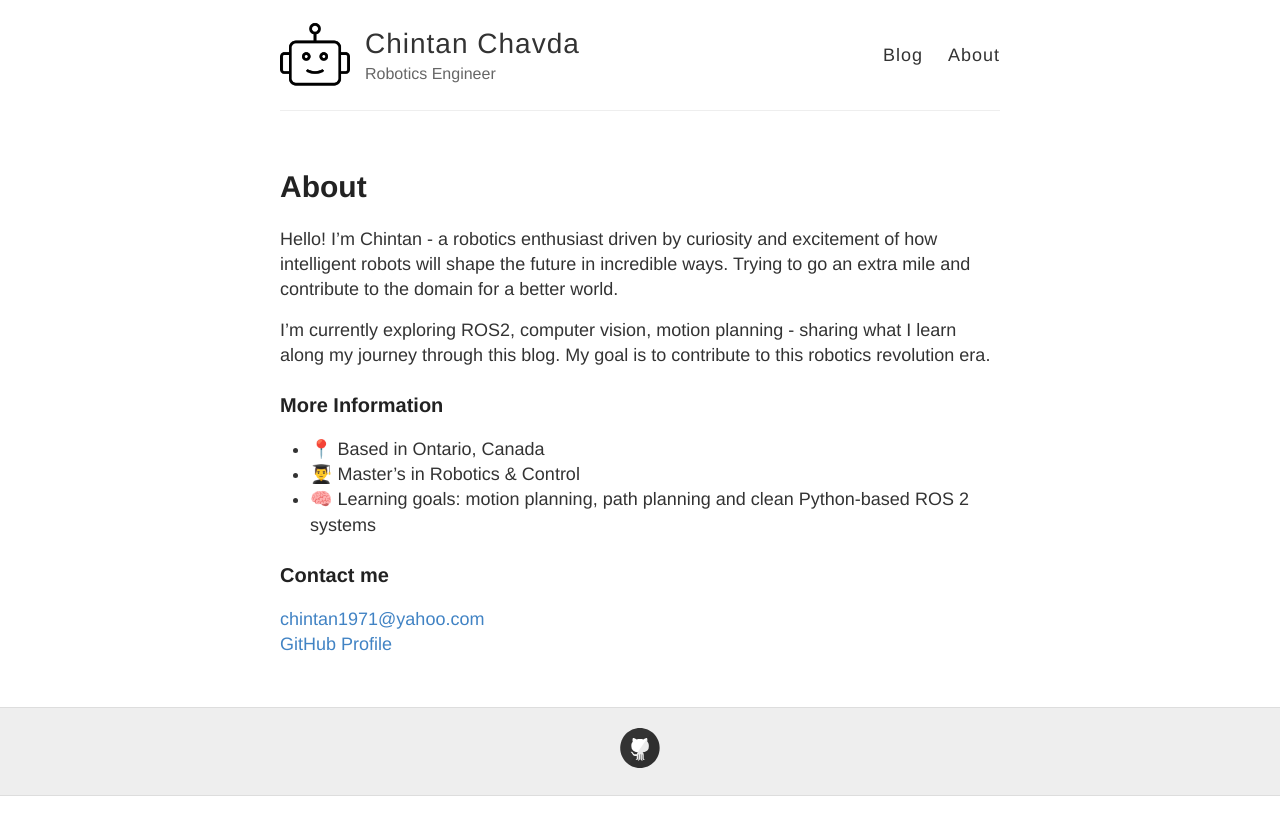
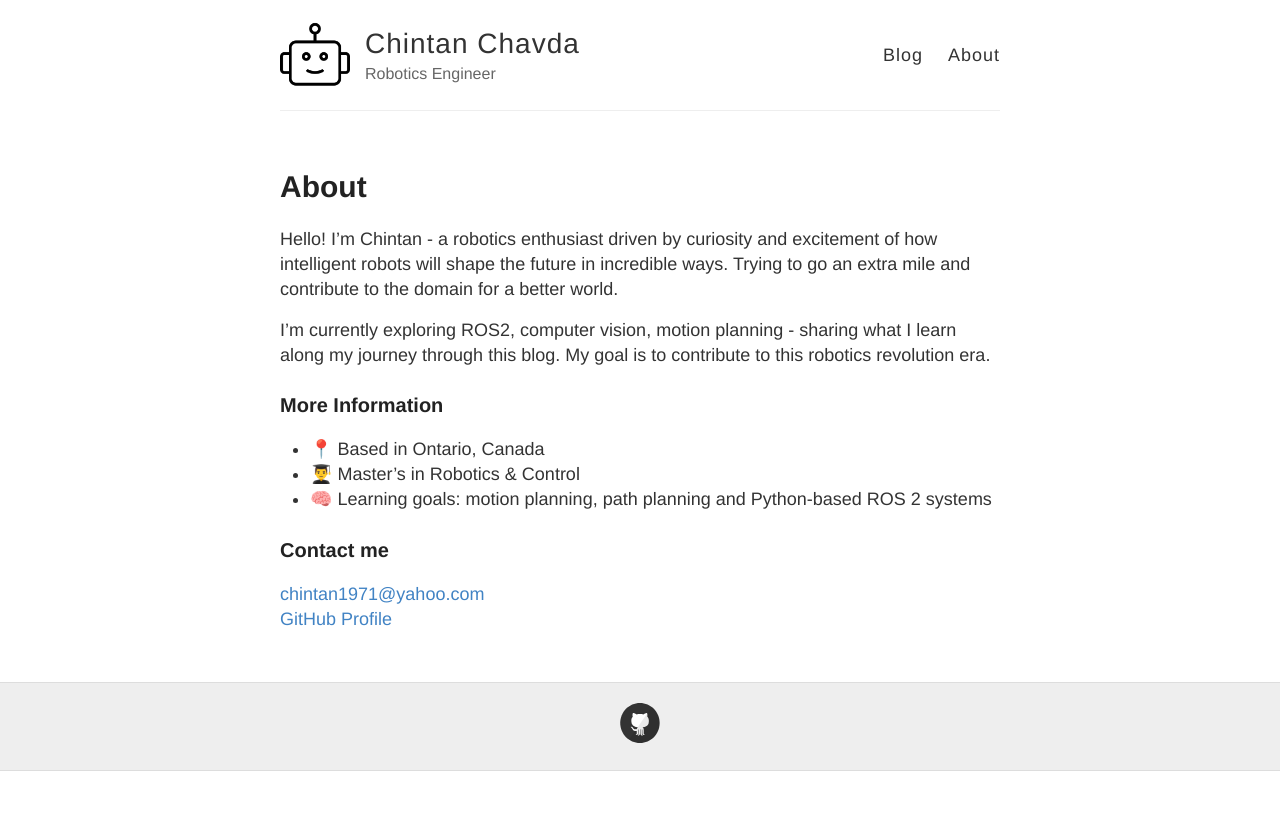
Before and after one commit to Chintan1971/chintan1971.github.io, a Jekyll site: the page built from about.md, in a window 1280 px wide. Shown: the top 835 px of the page. Built offline with Jekyll 4.4.1, drawn with Linux system fonts in a browser that asks for light colours.

Commit message:
Updated about

```diff
--- a/about.md
+++ b/about.md
@@ -12,7 +12,7 @@ I'm currently exploring ROS2, computer vision, motion planning - sharing what I
 
 - 📍 Based in Ontario, Canada
 - 👨‍🎓 Master's in Robotics & Control
-- 🧠 Learning goals: motion planning, path planning and clean Python-based ROS 2 systems
+- 🧠 Learning goals: motion planning, path planning and Python-based ROS 2 systems
 
 ### Contact me
 
```
